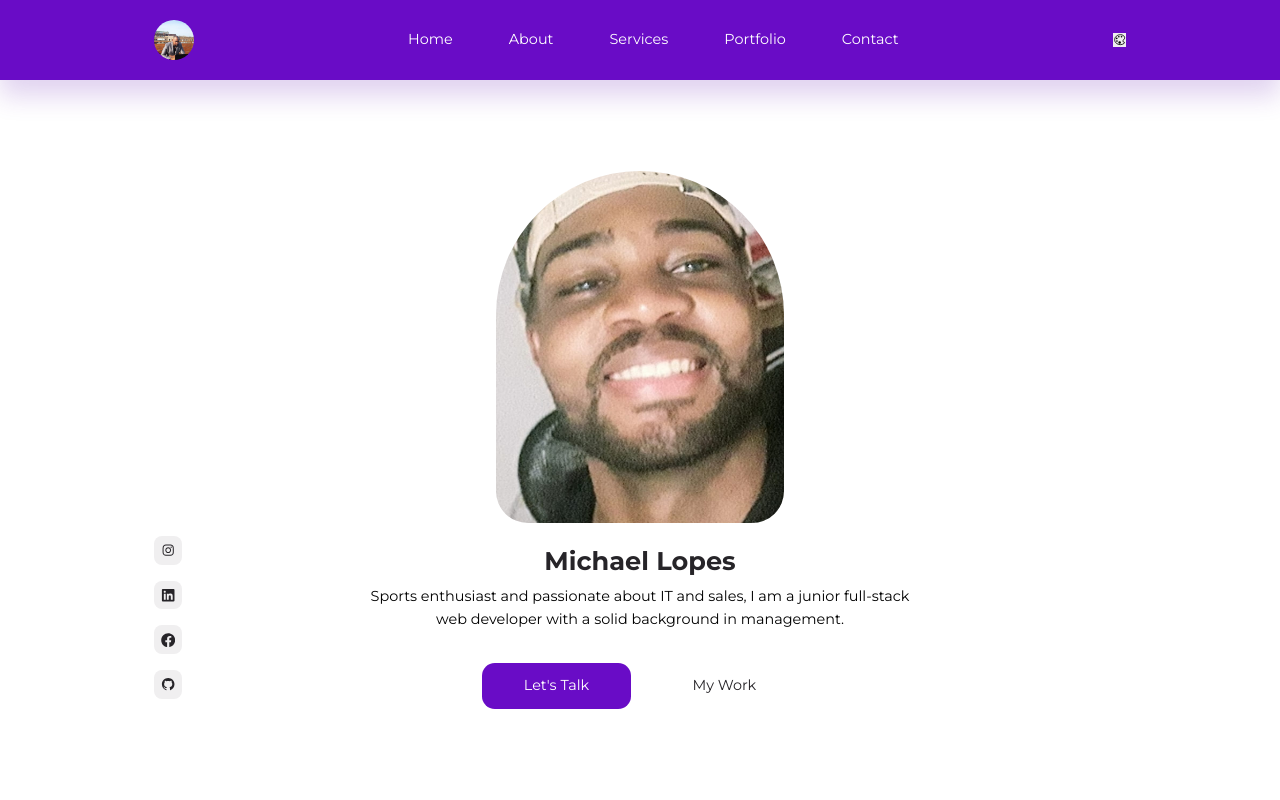
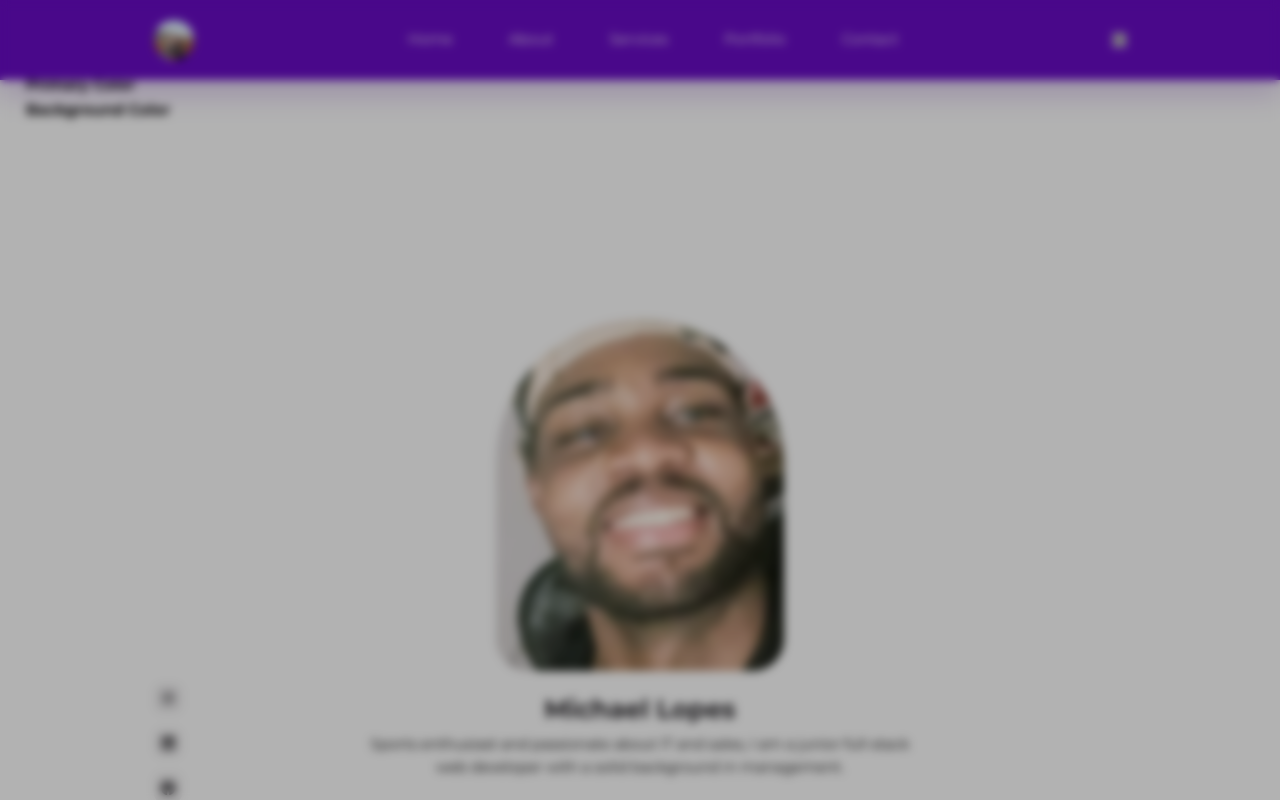
Before and after one commit to MajesticLopes/react_portfolio, a React (Create React App) app: page / in a window 1280 px wide. Both pictures are taken after a click on the button 1119 px from the left and 39 px from the top of the page. Shown: the top 800 px of the page. Built offline with nearby package versions, Linux system fonts and the light colour scheme.

Commit message:
Creation du theme et des fonctions pour changer la couleur du portfolio

```diff
--- a/public/index.html
+++ b/public/index.html
@@ -7,6 +7,7 @@
 
 </head>
 <body>
+  <div id="overlays"></div>
   <div id="root"></div>
 </body>
 </html>
--- a/src/App.jsx
+++ b/src/App.jsx
@@ -7,7 +7,7 @@ import Portfolio from './sections/portfolio/Portfolio'
 import Contact from './sections/contact/Contact'
 import Footer from './sections/footer/Footer'
 import FloatingNav from './sections/floating.nav/FloatingNav'
-
+import Theme from './theme/Theme'
 const App = () => {
   return (
     <main>
@@ -18,7 +18,8 @@ const App = () => {
       <Portfolio/>
       <Contact/>
       <Footer/>
-      <FloatingNav/>
+      <Theme/>
+      {/*<FloatingNav/>*/}
     </main>
   )
 }
--- /dev/null
+++ b/src/components/Modal.jsx
@@ -0,0 +1,22 @@
+import { Fragment } from 'react'
+import ReactDOM from 'react-dom'
+import Card from "./Card"
+import './modal.css'
+import { useModalContext } from "../context/modal-context"
+
+const Modal = ({className, children}) => {
+  const {showModal, closeModalHandler} = useModalContext();
+  return (
+    <Fragment>
+      {
+        showModal && ReactDOM.createPortal(<>
+          <section id="backdrop" onClick={closeModalHandler}></section>
+          <Card className={className}>{children}</Card>
+          </>, document.querySelector('#overlays'))
+      }
+    </Fragment>
+
+  )
+}
+
+export default Modal
--- /dev/null
+++ b/src/components/modal.css
@@ -0,0 +1,10 @@
+#backdrop {
+  background: rgba(0, 0, 0, 0.3);
+  position: fixed;
+  top: 0;
+  right: 0;
+  bottom: 0;
+  left: 0;
+  backdrop-filter: blur(5px);
+  z-index: 99;
+}
--- /dev/null
+++ b/src/context/modal-context.js
@@ -0,0 +1,21 @@
+import {createContext, useContext, useState} from 'react'
+
+const ModalContext = createContext();
+
+export const ModalProvider = ({children}) => {
+  const [showModal, setShowModal] = useState(false);
+
+  const showModalHandler = () => {
+    setShowModal(true);
+  }
+  const closeModalHandler = () => {
+    setShowModal(false);
+  }
+
+  return <ModalContext.Provider value={{showModal, showModalHandler, closeModalHandler}}>{children}</ModalContext.Provider>
+}
+
+// custom hook to consume the modal context
+export const useModalContext = () => {
+  return useContext(ModalContext);
+}
--- a/src/index.js
+++ b/src/index.js
@@ -1,6 +1,7 @@
 import ReactDOM from 'react-dom/client'
 import App from './App';
+import { ModalProvider } from './context/modal-context';
 import './index.css'
 
 const root = ReactDOM.createRoot(document.querySelector('#root'));
-root.render(<App/>)
+root.render(<ModalProvider><App/></ModalProvider>)
--- a/src/sections/navbar/Navbar.jsx
+++ b/src/sections/navbar/Navbar.jsx
@@ -2,8 +2,10 @@ import './navbar.css'
 import Logo from '../../assets/header3.jpeg'
 import data from './data'
 import { IoColorPaletteOutline } from "react-icons/io5";
+import {useModalContext} from '../../context/modal-context'
+const Navbar = () => {
+  const {showModalHandler} = useModalContext();
 
-const Navbar = () => {
   return (
     <nav>
       <div className="container nav__container">
@@ -17,7 +19,7 @@ const Navbar = () => {
 
 
         </ul>
-        <button id='theme_icon'><IoColorPaletteOutline /></button>
+        <button id='theme_icon' onClick={showModalHandler}><IoColorPaletteOutline /></button>
       </div>
     </nav>
   )
--- /dev/null
+++ b/src/theme/BackgroundColor.jsx
@@ -0,0 +1,9 @@
+
+
+const BackgroundColor = (className) => {
+  return (
+    <button clasName={className}></button>
+  )
+}
+
+export default BackgroundColor
--- /dev/null
+++ b/src/theme/PrimaryColor.jsx
@@ -0,0 +1,8 @@
+
+
+const PrimaryColor = ({className}) => {
+  return (
+    <button className={className}></button>
+  )
+}
+export default PrimaryColor
--- /dev/null
+++ b/src/theme/Theme.jsx
@@ -0,0 +1,35 @@
+import Modal from "../components/Modal"
+import PrimaryColor from "./PrimaryColor"
+import { primaryColors, backgroundColors } from "./data"
+import BackgroundColor from "./BackgroundColor";
+import './theme.css'
+
+const Theme = () => {
+  return (
+    <Modal className="theme__modal">
+      <h3>Customize Your Theme</h3>
+      <small>Change the primary and background color to your preference.</small>
+      <div className="theme__primary-wrapper">
+        <h5>Primary Color</h5>
+
+        <div className="theme__primary-colors">
+        {
+          primaryColors.map(pColor => <PrimaryColor key={pColor.className}
+          className={pColor.className}/>)
+        }
+
+        </div>
+      </div>
+      <div className="theme__background-wrapper">
+        <h5>Background Color</h5>
+        <div className="theme_background-colors">
+          {
+            backgroundColors.map(bColor => <BackgroundColor key={bColor.className} className={bColor.className} />)
+          }
+        </div>
+      </div>
+    </Modal>
+  )
+}
+
+export default Theme
--- /dev/null
+++ b/src/theme/data.js
@@ -0,0 +1,13 @@
+export const primaryColors = [
+  {className: 'color-1'},
+  {className: 'color-2'},
+  {className: 'color-3'},
+  {className: 'color-4'},
+  {className: 'color-5'},
+  {className: 'color-6'},
+]
+
+export const backgroundColors = [
+  {className: 'bg-1'},
+  {className: 'bg-2'}
+]
```
Also changed, not shown: src/theme/theme.css (added).
